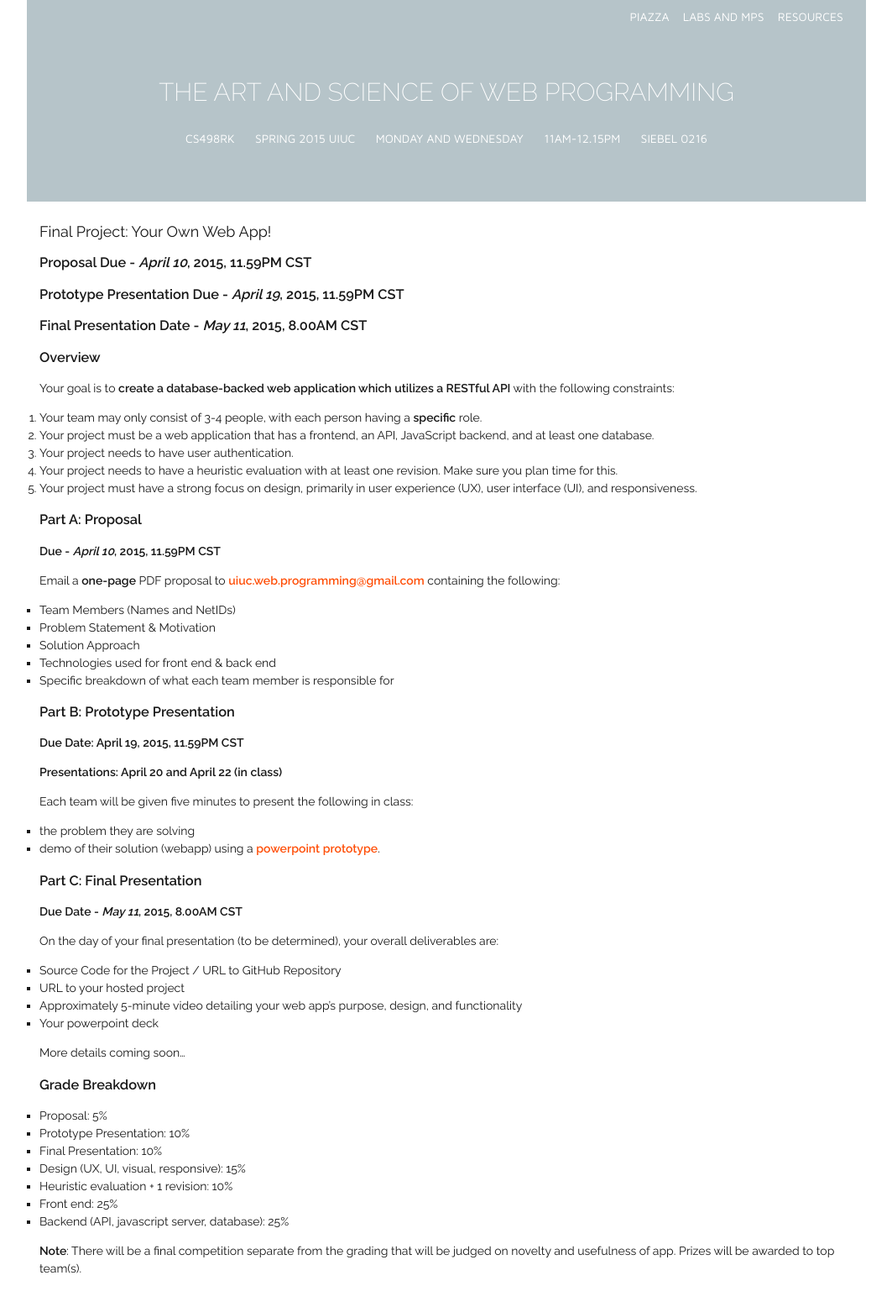
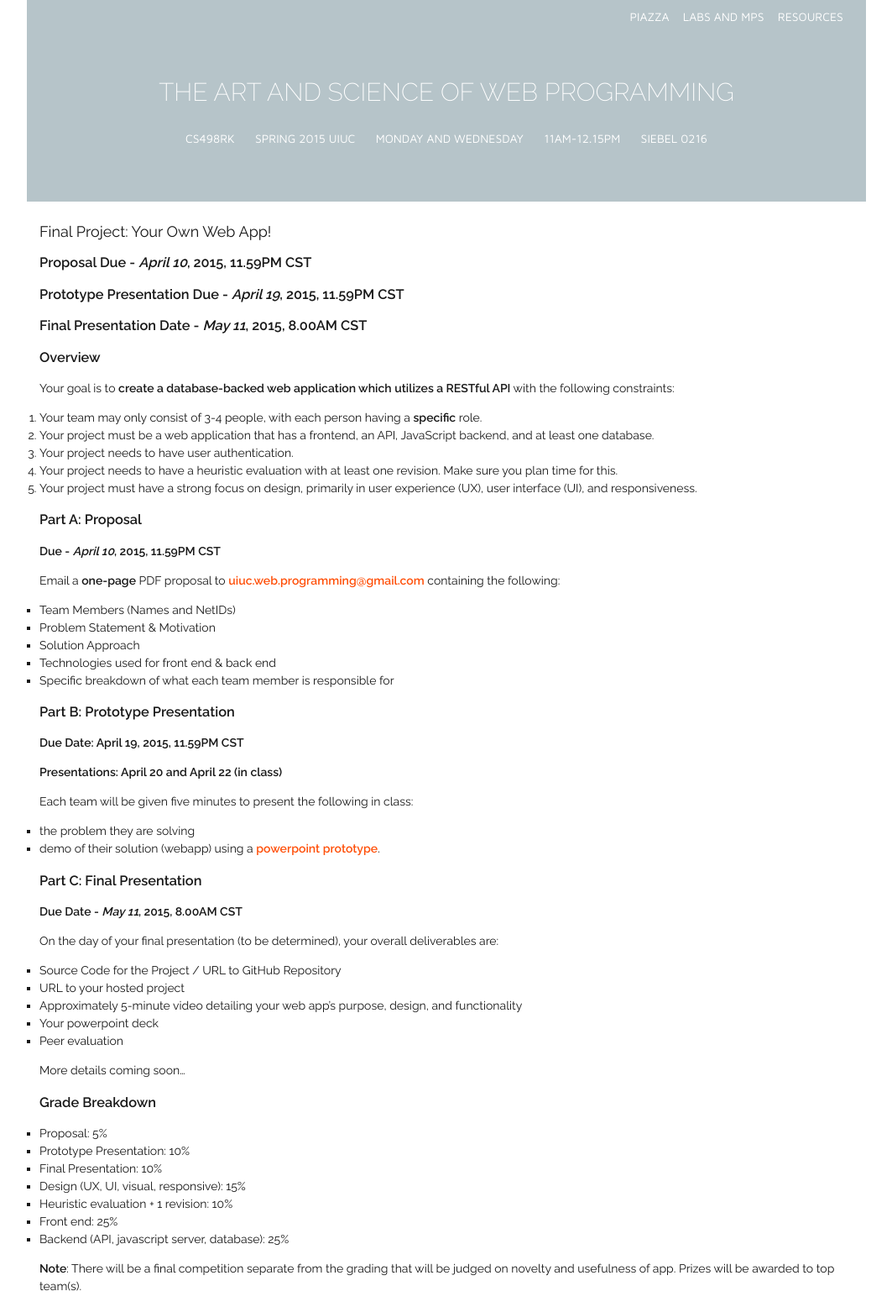
Before and after one commit to biplabdeka/fa2016, a Jekyll site: the page built from _posts/2015-4-3-Final.md, in a window 1280 px wide. Shown: the whole page at 84% size, without its empty margins (108-1171 px from the left). Built offline with Jekyll 4.4.1, drawn with Linux system fonts in a browser that asks for light colours; nearby versions of some CDN libraries; Markdown is read by kramdown in place of the engine named in the settings; before the commit the page ends 1535 px from its top, so only the background shows below that.

Commit message:
Update 2015-4-3-Final.md

```diff
--- a/_posts/2015-4-3-Final.md
+++ b/_posts/2015-4-3-Final.md
@@ -51,6 +51,7 @@ On the day of your final presentation (to be determined), your overall deliverab
 + URL to your hosted project
 + Approximately 5-minute video detailing your web app's purpose, design, and functionality
 + Your powerpoint deck
++ Peer evaluation
 
 More details coming soon...
 
```
